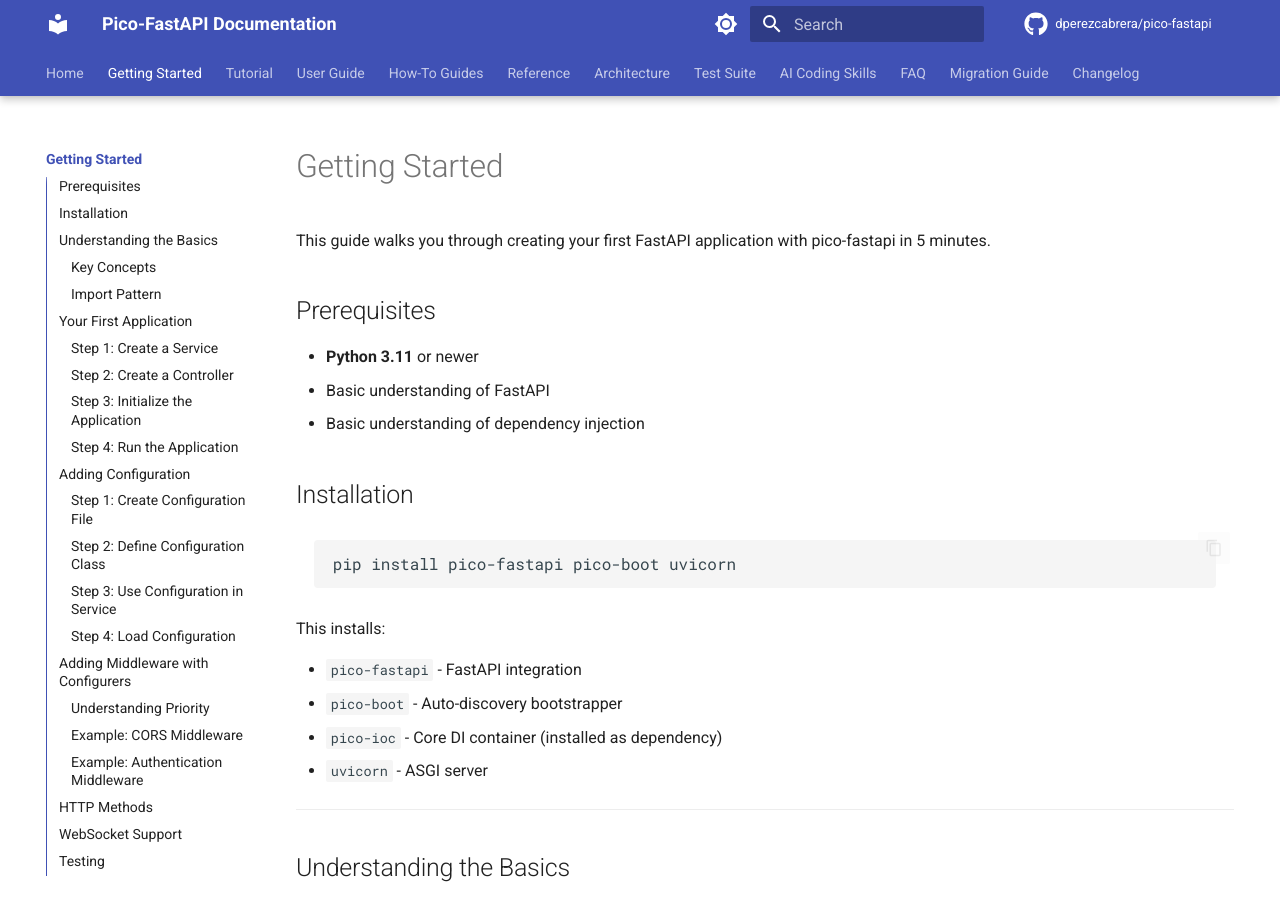
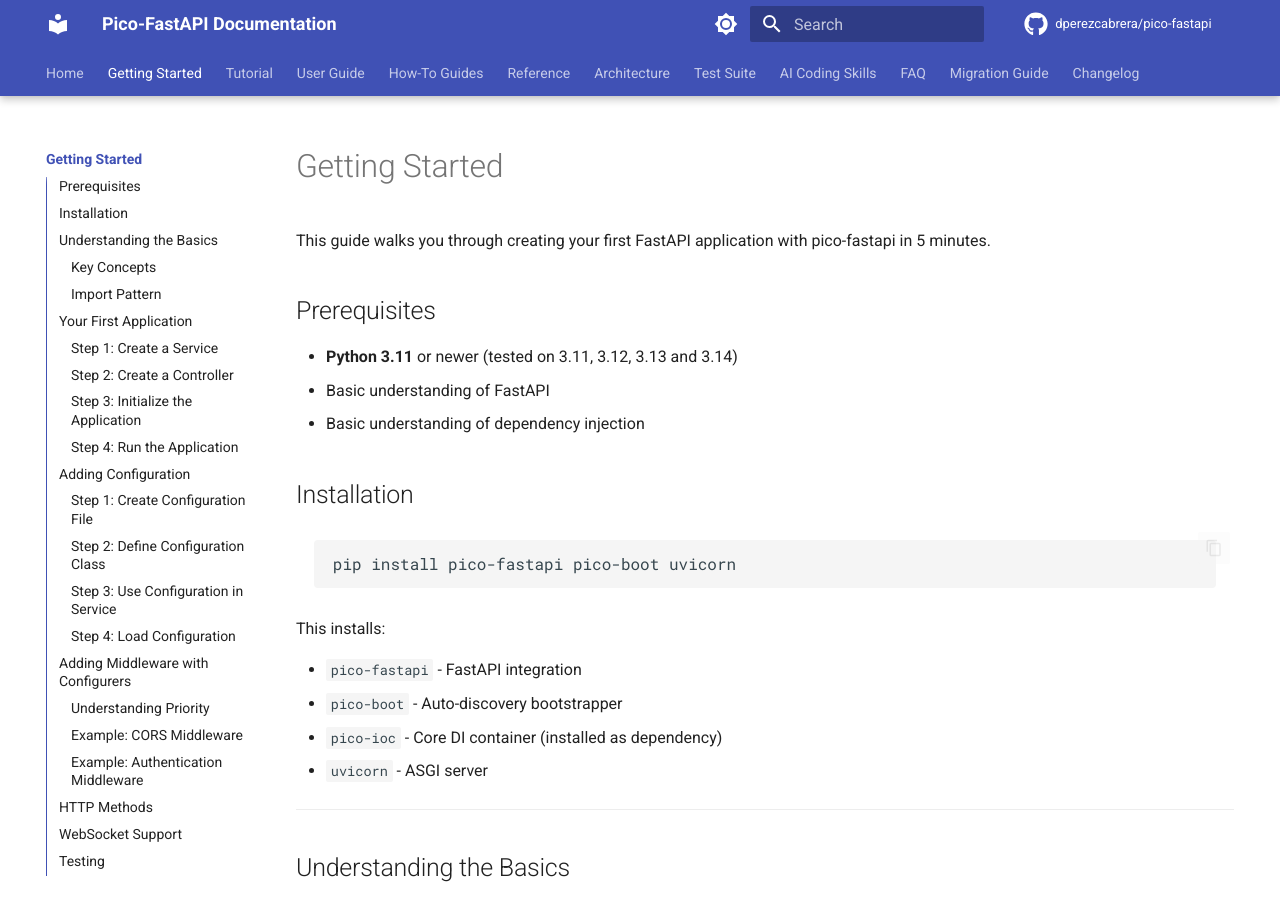
Before and after one commit to dperezcabrera/pico-fastapi, an MkDocs documentation site: the page built from docs/getting-started.md, in a window 1280 px wide and 900 px high. Built offline with MkDocs 1.6.1 and Material for MkDocs 9.7.7, drawn with Linux system fonts in a browser that asks for light colours; comment, search, counter and statistics services are not loaded.

Commit message:
Document tested Python 3.14 support

```diff
--- a/docs/getting-started.md
+++ b/docs/getting-started.md
@@ -4,7 +4,7 @@
 
 ## Prerequisites
 
-- **Python 3.11** or newer
+- **Python 3.11** or newer (tested on 3.11, 3.12, 3.13 and 3.14)
 - Basic understanding of FastAPI
 - Basic understanding of dependency injection
 
```
Also changed, not shown: README.md (+1 -1 lines).
